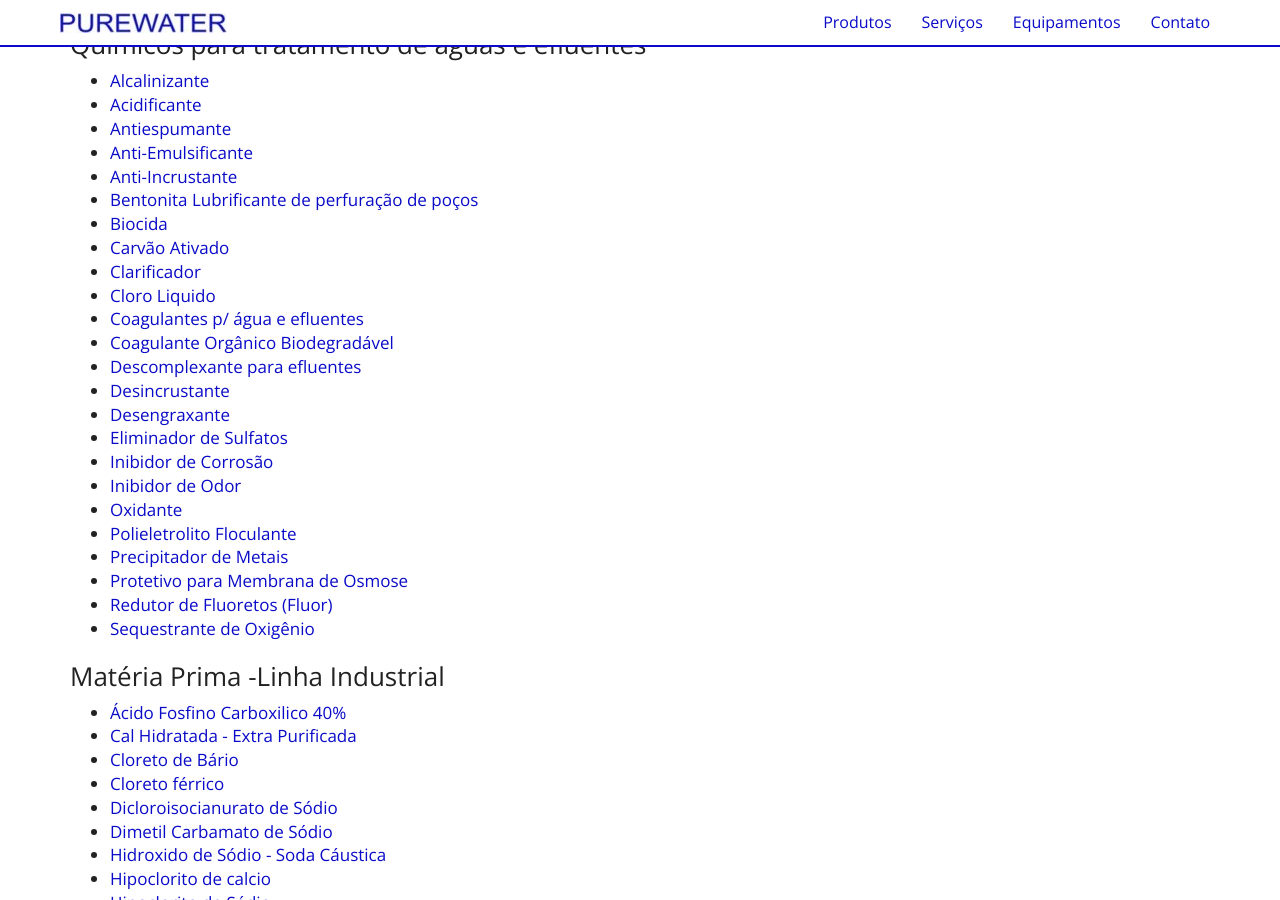
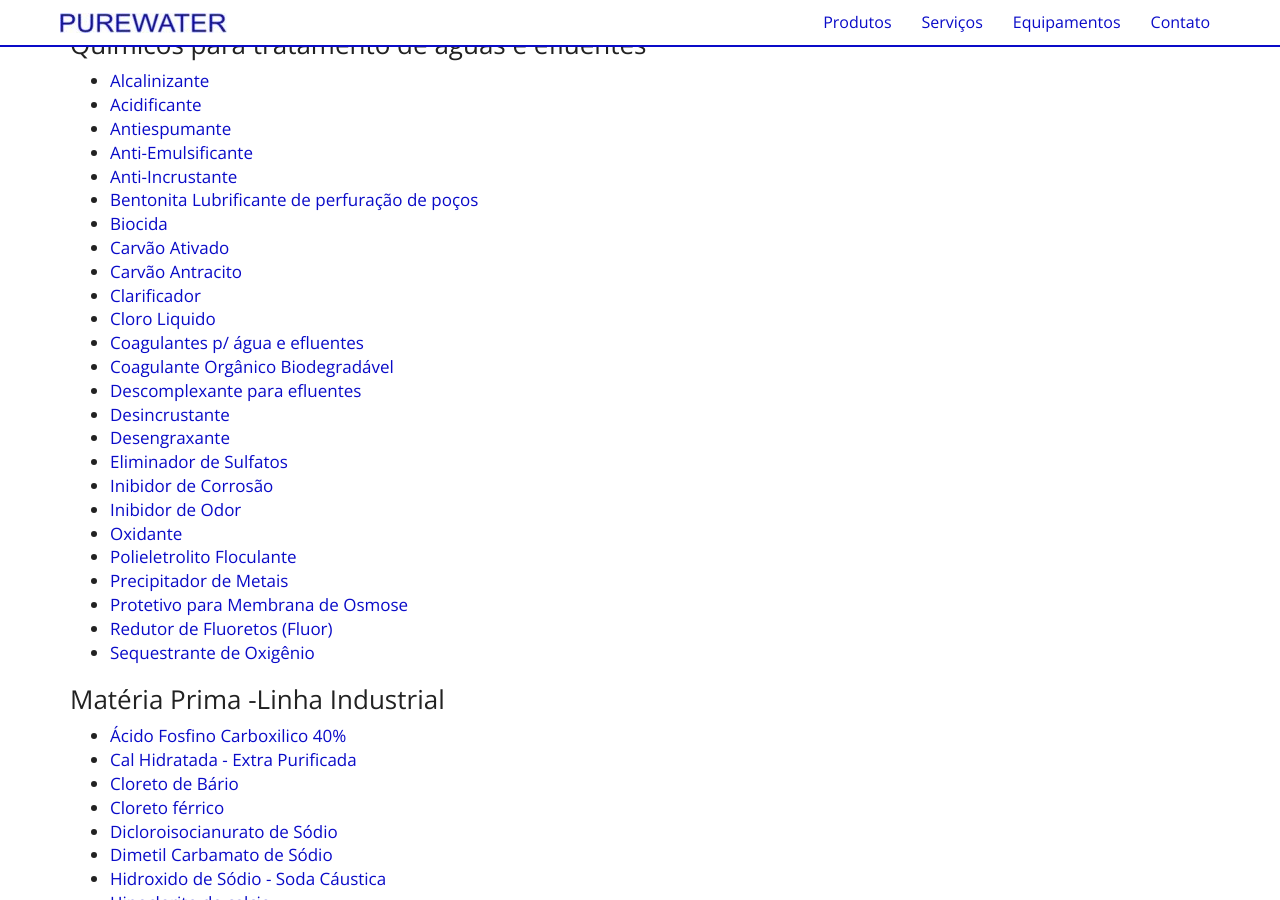
Before and after one commit to purewaterefluentes/purewaterefluentes.github.io, a Jekyll site: the page built from produtos/index.md, in a window 1280 px wide and 900 px high, scrolled down 348 px. Built offline with Jekyll 4.4.1, drawn with Linux system fonts in a browser that asks for light colours; nearby versions of some CDN libraries; library files that are not in the unit come from our copies.

Commit message:
Update index.md

```diff
--- a/produtos/index.md
+++ b/produtos/index.md
@@ -15,6 +15,7 @@ robots: follow
 - [Bentonita Lubrificante de perfuração de poços](lubrificante-perfuracao-pocos.html)
 - [Biocida](biocida.html)
 - [Carvão Ativado](carvao-ativado.html)
+- [Carvão Antracito](carvao-atracito.html)
 - [Clarificador](clarificador-agua-efluentes.html)
 - [Cloro Liquido](cloro-liquido.html)
 - [Coagulantes p/ água e efluentes](coagulante-agua-efluentes.html)
```
